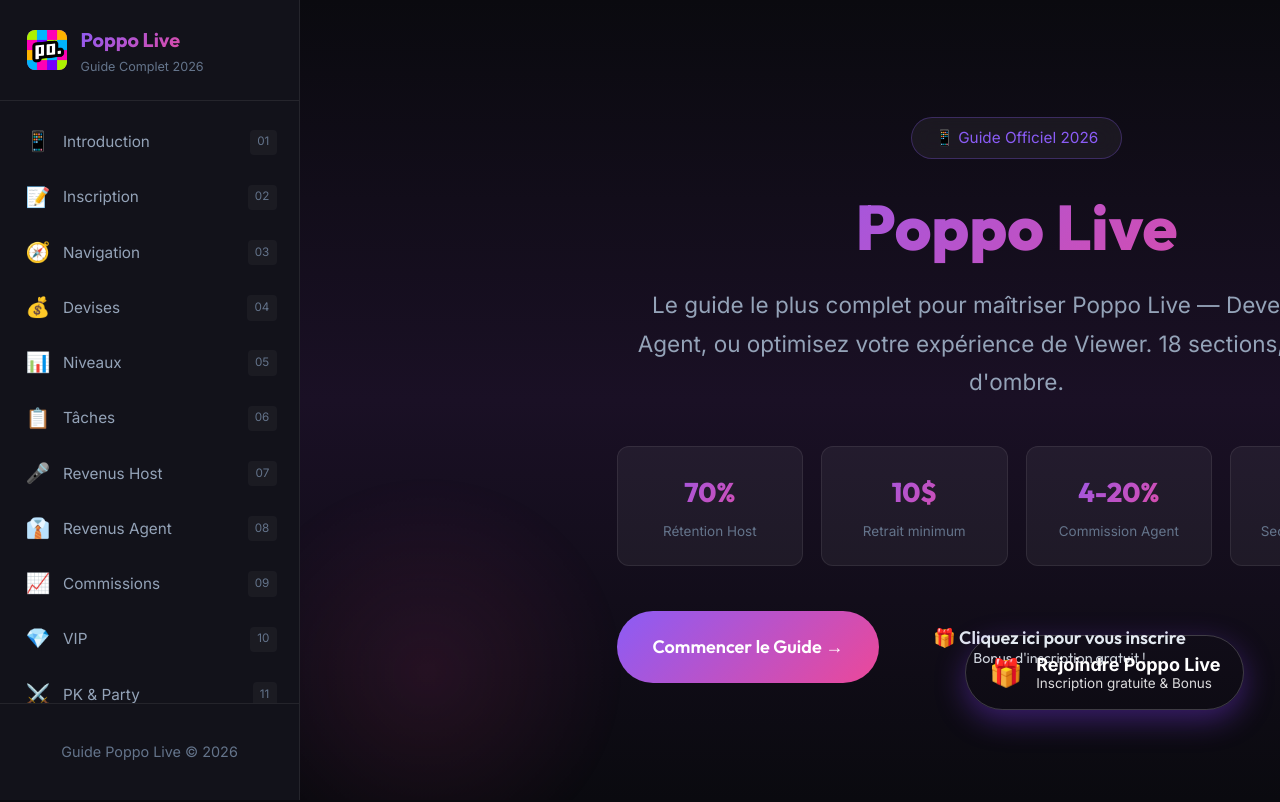
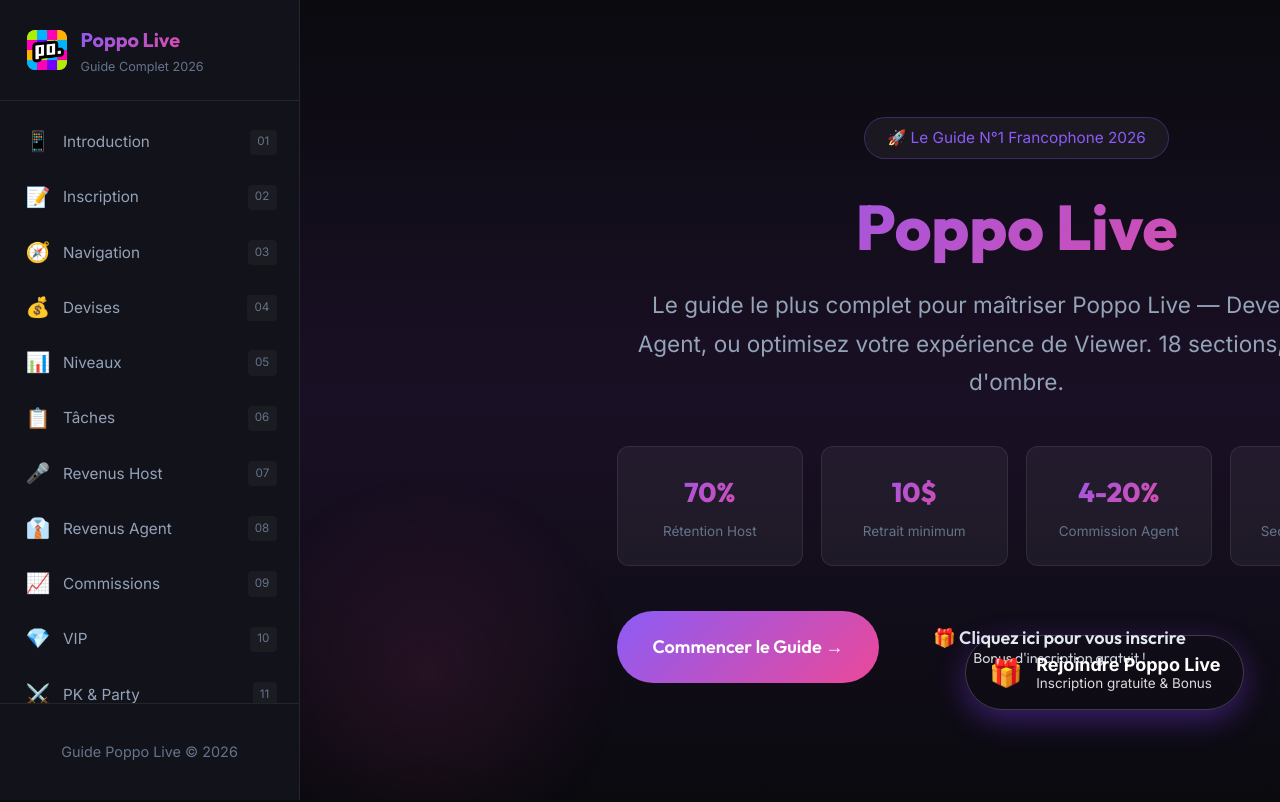
Before and after one commit to Niainarisoa01/poppo-live-guide-2026, a Next.js app: page / in a window 1280 px wide. Shown: the top 802 px of the page. Built offline with nearby package versions, Linux system fonts and the light colour scheme.

Commit message:
content: update hero badge to remove 'official' claim and make it more attractive

```diff
--- a/app/page.tsx
+++ b/app/page.tsx
@@ -7,7 +7,7 @@
       {/* Hero Section */}
       <section className="hero">
         <div className="hero-content">
-          <div className="hero-badge">📱 Guide Officiel 2026</div>
+          <div className="hero-badge">🚀 Le Guide N°1 Francophone 2026</div>
           <h1>Poppo Live</h1>
           <p className="hero-subtitle">
             Le guide le plus complet pour maîtriser Poppo Live — Devenez Host, Agent, ou optimisez votre expérience de Viewer. 18 sections, zéro zone d&apos;ombre.
```
